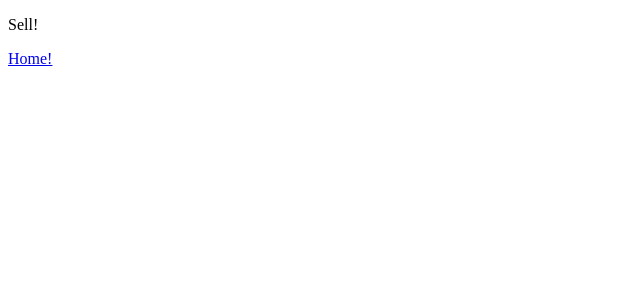
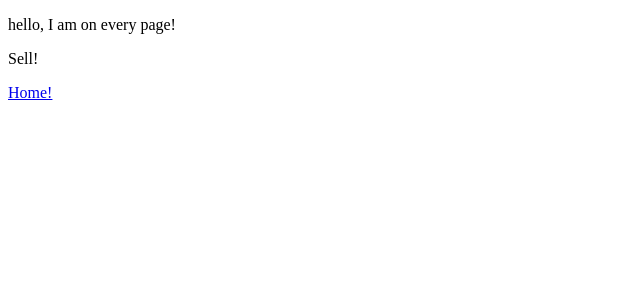
Before and after one commit to LinLiuLY/wesbos-advanced-react-example, a Next.js app in the folder frontend/: page /sell in a window 1280 px wide. Shown: the top 300 px of the page, without its empty margins (0-640 px from the left). Built offline with nearby package versions, Linux system fonts and the light colour scheme.

Commit message:
Add page component.

```diff
--- /dev/null
+++ b/frontend/pages/_app.js
@@ -0,0 +1,15 @@
+import App, { Container } from 'next/app';
+
+class MyApp extends App {
+    render() {
+        const { Component } = this.props;
+        return (
+            <Container>
+                <p>hello, I am on every page!</p>
+                <Component />
+            </Container>
+        )
+    }
+};
+
+export default MyApp;
```
